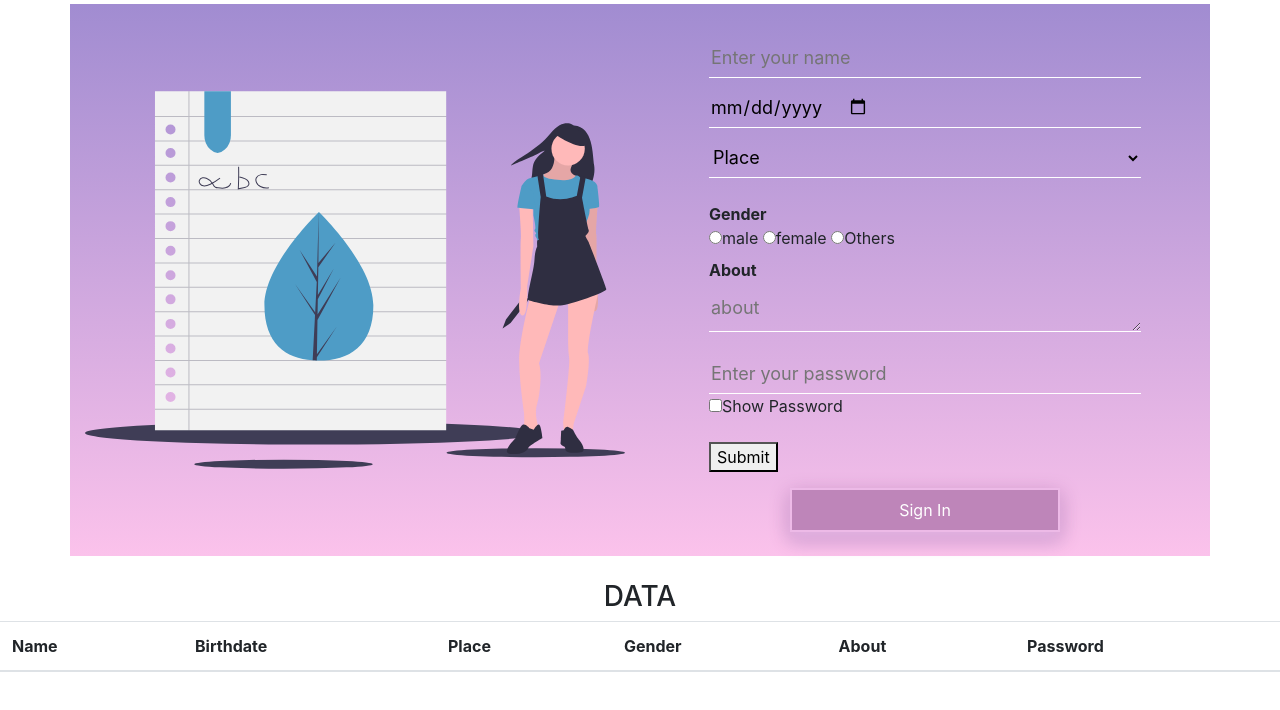
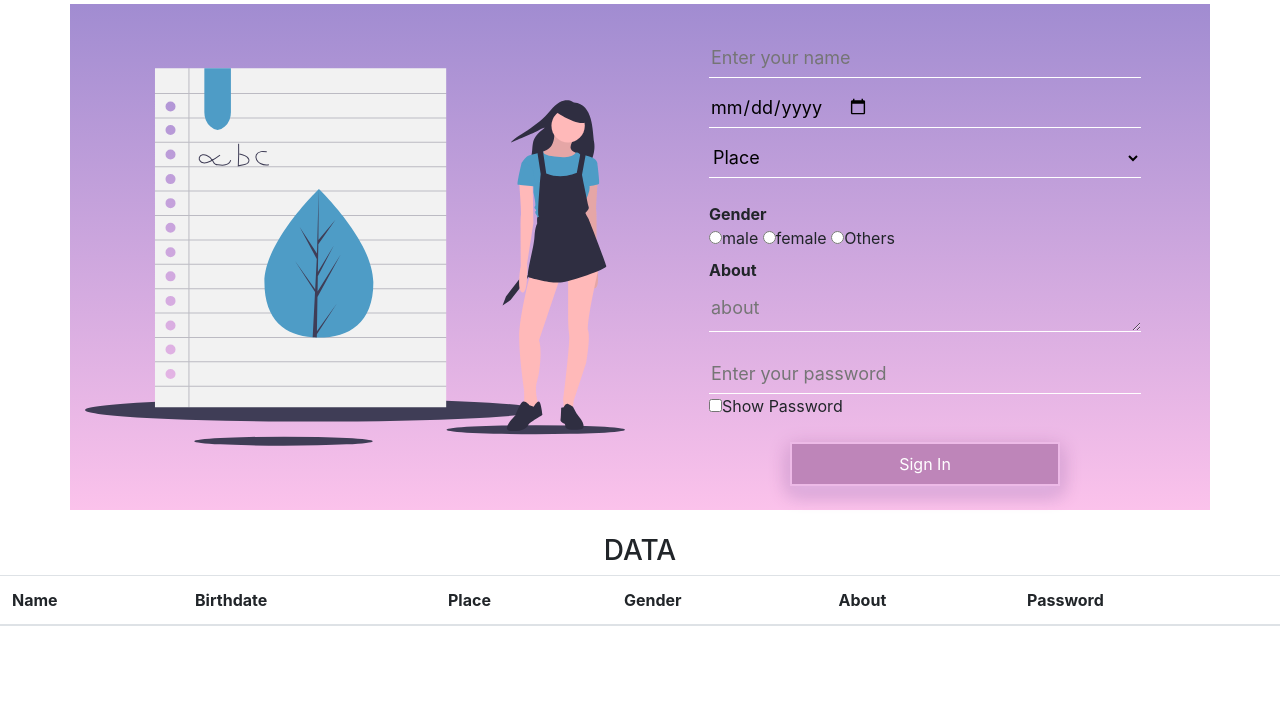
Before and after one commit to shivika24/sign-up-form, a plain HTML site: page index.html in a window 1280 px wide. Shown: the part 70-780 px from the top of the page. Drawn offline with nearby package versions, Linux system fonts and the light colour scheme.

Commit message:
Update index.html

```diff
--- a/index.html
+++ b/index.html
@@ -62,9 +62,6 @@
                       <div class="g-recaptcha"
                   data-sitekey="6LfrFKQUAAAAAMzFobDZ7ZWy982lDxeps8cd1I2i"
                   ></div>
-                      <p>
-                      <button type="submit" >Submit</button>
-                      </p>
                     </form>
                   </div>
                   <center><input type="button" className="btn" id="submitbut1" onclick="return validate()" value="Sign In"></center>
```
